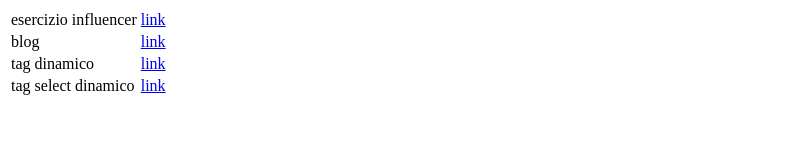
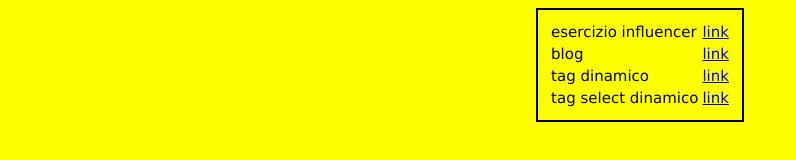
Before and after one commit to sala-kevin/sala-kevin.github.io, a plain HTML site: page index.html in a window 1280 px wide. Shown: the whole page, without its empty margins (0-796 px from the left). Drawn offline with Linux system fonts and the light colour scheme.

Commit message:
Update index.html

```diff
--- a/index.html
+++ b/index.html
@@ -4,7 +4,20 @@
         <meta charset="UTF-8">
         <meta http-equiv="X-UA-Compatible" content="IE=edge">
         <meta name="viewport" content="width=device-width, initial-scale=1.0">
-        <title>Document</title>
+        <title>indice</title>
+        <style>
+            table{
+                border: 2px solid black;
+                padding: 10px;
+                margin-left: auto;
+                margin-right: auto;
+                font-size: 15px;
+                font-family: verdana, arial, calibri;
+            }
+            body{
+                background-color: yellow;
+            }
+        </style>
     </head>
     <body>
 
```
